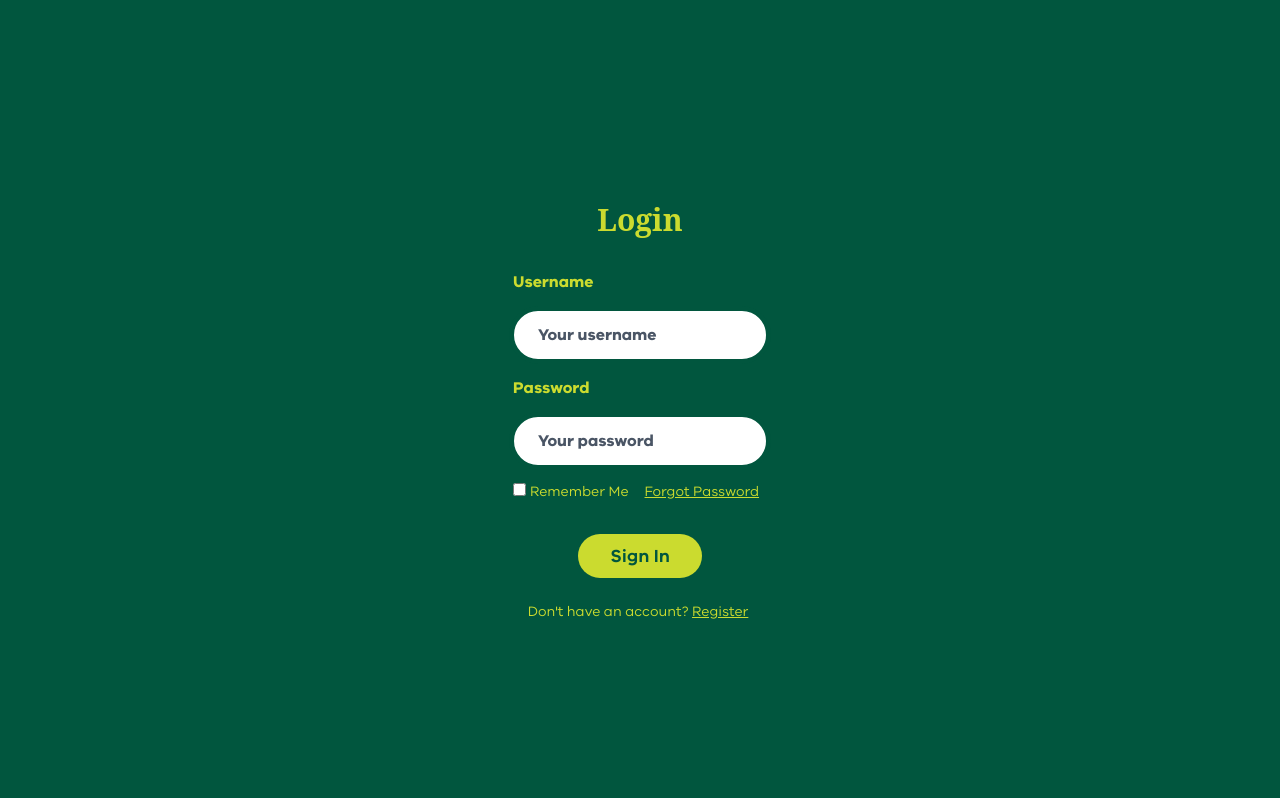
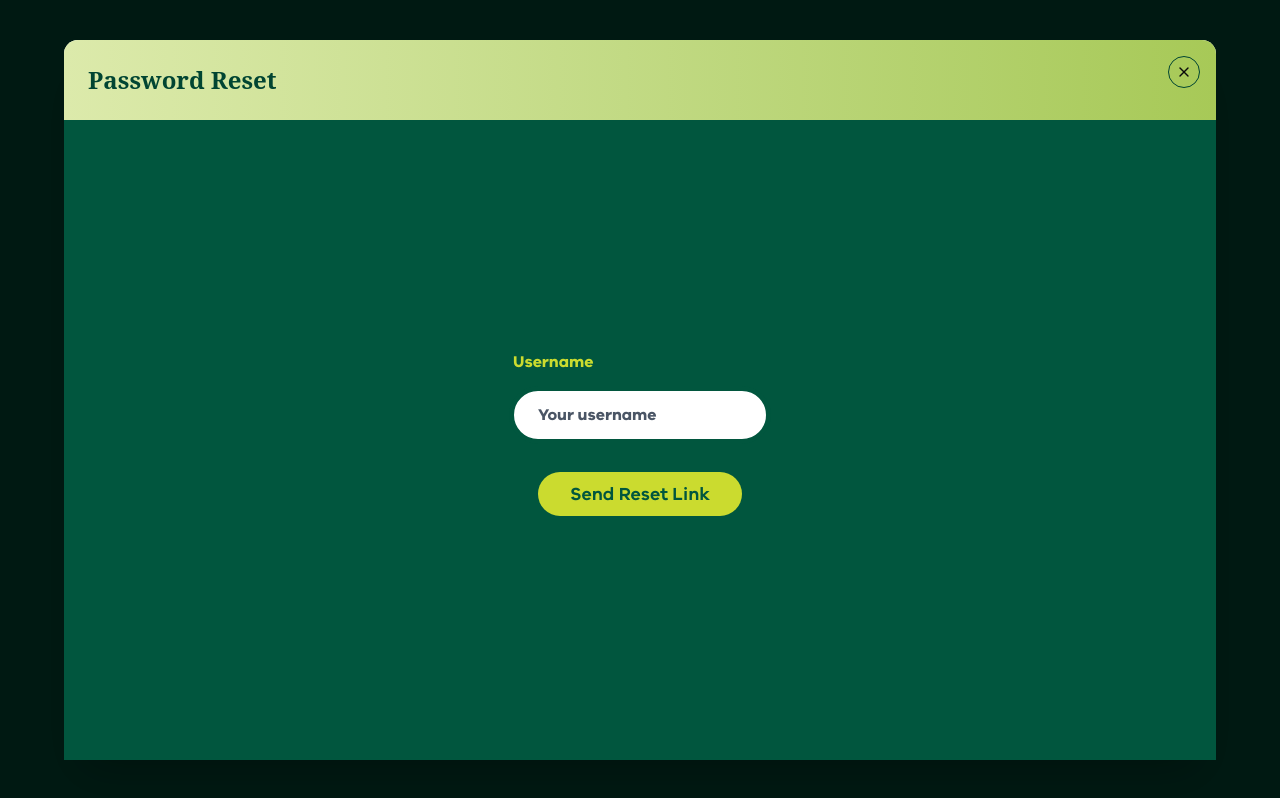
Before and after one commit to IT-Project-5F/mental-health-chat-bot, a React (Vite) app in the folder client/: page /login in a window 1280 px wide. Both pictures are taken after a click on the link "Forgot Password". Built offline with nearby package versions, Linux system fonts and the light colour scheme; no server answers; a web font is replaced by a local one.

Commit message:
ADD: password reset pop up window

```diff
--- a/client/src/App.tsx
+++ b/client/src/App.tsx
@@ -1,13 +1,13 @@
 import "./App.css";
 import { BrowserRouter as Router, Routes, Route } from 'react-router-dom';
 import Home from "./Home.tsx";
-import Login from "./Login.tsx";
-import Register from "./Register.tsx";
+import Login from "./auth/Login.tsx";
+import Register from "./auth/Register.tsx";
 import ProtectedRoute from "./ProtectedRoute.tsx";
 import Portal from "./admin/Portal.tsx"
 import ServiceCreationForm from "./formComponents/ServiceCreationForm.tsx";
 import { MapProvider } from "./MapContext.tsx";
-import PasswordReset from "./PasswordReset.tsx";
+import PasswordReset from "./auth/PasswordReset.tsx";
 
 function App() {
 
--- a/client/src/Login.tsx
+++ b/client/src/auth/Login.tsx
@@ -1,13 +1,20 @@
 import { useNavigate, Link } from 'react-router-dom';
 import { useState } from 'react';
-import { request } from './api';
-import { Button } from './components/ui/button';
+import { request } from '@/api';
+import { Button } from '@/components/ui/button';
+import PasswordResetModal from './PasswordResetModal';
 
+/**
+ * Description:
+ * - Login page collects username and password to determine
+ */
 function Login() {
     const navigate = useNavigate();
+
     const [username, setUsername] = useState("");
     const [password, setPassword] = useState("");
     const [remember, setRemember] = useState(false);
+    const [resetModal, setResetModal] = useState(false);
 
     const handleLogin = async (e: React.FormEvent) => {
         e.preventDefault();
@@ -38,20 +45,13 @@ function Login() {
     const handlePasswordReset = async (e: React.FormEvent) => {
         e.preventDefault();
 
-        try {
-            const result = await request("PUT", `/api/auth/reset/${username}`, { username }, true, "json");
-            if (result && result.message) {
-                alert("Password reset link sent to your email.");
-            }
-        } catch (error) {
-            console.error("Password reset error: ", error);
-            alert("An error occurred during password reset. Please try again.");
-            navigate('/login');
-        }
+        // Open the pop up window
+        setResetModal(true);
     }
 
     return (
         <div className="absolute w-screen h-screen bg-[#01563E] inset-0">
+
             <form onSubmit={handleLogin} className="flex flex-col h-screen items-center justify-center">
                 <h1 className="p-6 text-3xl font-bold text-[#CBDB2F]">Login</h1>
                 <div className="flex flex-col items-start">
@@ -102,6 +102,9 @@ function Login() {
                     </p>
                 </div>
             </form>
+            {resetModal && (
+                <PasswordResetModal onClose={() => setResetModal(false)} />
+            )}
         </div>
     )
 }
--- a/client/src/PasswordReset.tsx
+++ b/client/src/auth/PasswordReset.tsx
@@ -1,7 +1,7 @@
 import { useState } from "react";
 import { Link, useNavigate, useLocation } from "react-router-dom";
-import { request } from "./api";
-import { Button } from "./components/ui/button";
+import { request } from "@/api";
+import { Button } from "@/components/ui/button";
 
 function PasswordReset() {
     const navigate = useNavigate();
--- /dev/null
+++ b/client/src/auth/PasswordResetModal.tsx
@@ -0,0 +1,96 @@
+import { useState } from 'react';
+import { Button } from '@/components/ui/button';
+import { X } from "lucide-react"
+import { request } from '@/api';
+
+type PasswordResetModalProps = {
+    onClose: () => void;
+}
+
+function PasswordResetModal ({ onClose } : PasswordResetModalProps) {
+
+    const [username, setUsername] = useState("");
+    const [loading, setLoading] = useState(false);
+    const [success, setSuccess] = useState(false);
+
+    const handleClose = () => {
+        const confirmClose = window.confirm("Exiting now will discard all form progress. Are you sure you want to exit?");
+        if (confirmClose) {
+            onClose();
+        }
+    };
+
+    const handlePasswordReset = async (e: React.FormEvent) => {
+        e.preventDefault();
+
+        if (!username.trim()) {
+            alert("Please provide a username")
+            return;
+        }
+
+        setLoading(true);
+
+        try {
+            const result = await request("PUT", `/api/auth/reset/${username}`, { username }, true, "json");
+            if (result && result.message) {
+                setSuccess(true);
+            }
+        } catch (error) {
+            console.error("Password reset error: ", error);
+        } finally {
+            setLoading(false);
+        }
+    }
+
+    return (
+        // Background of Modal Window - Not Scrollable
+        <div className="fixed inset-0 bg-black/70 z-[9999] p-4 sm:p-8 flex items-center justify-center">
+            <div className="bg-white rounded-xl shadow-2xl w-full max-w-[95vw] sm:max-w-3xl md:max-w-4xl lg:max-w-5xl xl:max-w-6xl h-[90vh] flex flex-col relative transform transition-all duration-300 ease-out scale-100 opacity-100">
+
+                {/* Modal Window Header */}
+                <div className="flex sticky top-0 bg-gradient-to-r from-[#DCEAAB] to-[#A7C957] z-10 p-4 sm:p-6 border-b border-[#01563E] rounded-t-xl">
+                    <h1 className="text-xl sm:text-2xl font-semibold text-[#014532]">Password Reset</h1>
+                        <Button
+                            onClick={handleClose}
+                            variant={"outline"}
+                            size={"icon"}
+                            className="absolute top-4 right-4"
+                        >
+                            <X />
+                        </Button>
+                </div>
+
+                {/* Service Creation Form Component */}
+                <form onSubmit={handlePasswordReset} className="flex flex-col h-screen items-center justify-center bg-[#01563E]">
+                    {success ? (
+                        <p className="my-1 mr-1 text-[#CBDB2F]">
+                            Password reset link sent! Please check your email.
+                        </p>
+                    ): (
+                        <div>
+                            <div className="flex flex-col items-start">
+                                <label htmlFor="username" className="m-2 text-[#CBDB2F] font-bold hidden sm:block">Username</label>
+                                <input
+                                    id="username"
+                                    type="text"
+                                    value={username}
+                                    onChange={(e) => setUsername(e.target.value)}
+                                    placeholder="Your username"
+                                    className="px-6 py-3 m-1 text-[#014532] font-bold placeholder-gray-600 placeholder:font-bold bg-white rounded-4xl border-5 border-[#01563E] focus:outline-none focus:ring-1 focus:ring-white transition duration-300 ease-in-out"
+                                />
+                            </div>
+                            <div className="m-2 sm:m-6">
+                                <Button size={"xl"} type="submit" disabled={loading}>
+                                    {loading ? "Sending..." : "Send Reset Link"}
+                                </Button>
+                            </div>
+                        </div>
+                    )}
+                </form>
+            </div>
+        </div>
+    );
+};
+
+
+export default PasswordResetModal;
--- a/client/src/Register.tsx
+++ b/client/src/auth/Register.tsx
@@ -1,7 +1,7 @@
 import { useNavigate, Link } from 'react-router-dom';
 import { useState } from 'react';
-import { request } from './api';
-import { Button } from './components/ui/button';
+import { request } from '@/api';
+import { Button } from '@/components/ui/button';
 
 function Register() {
     const navigate = useNavigate();
```
